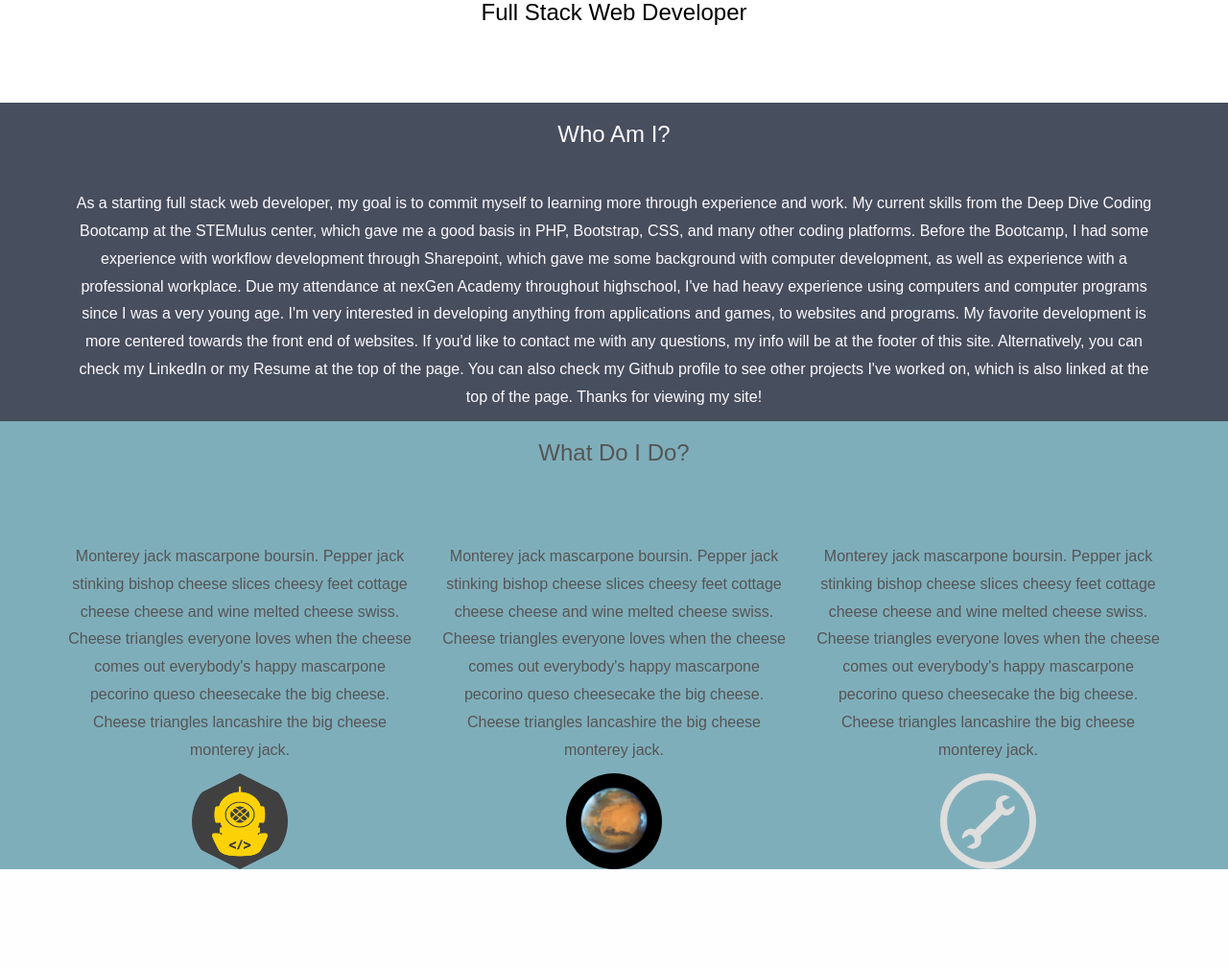
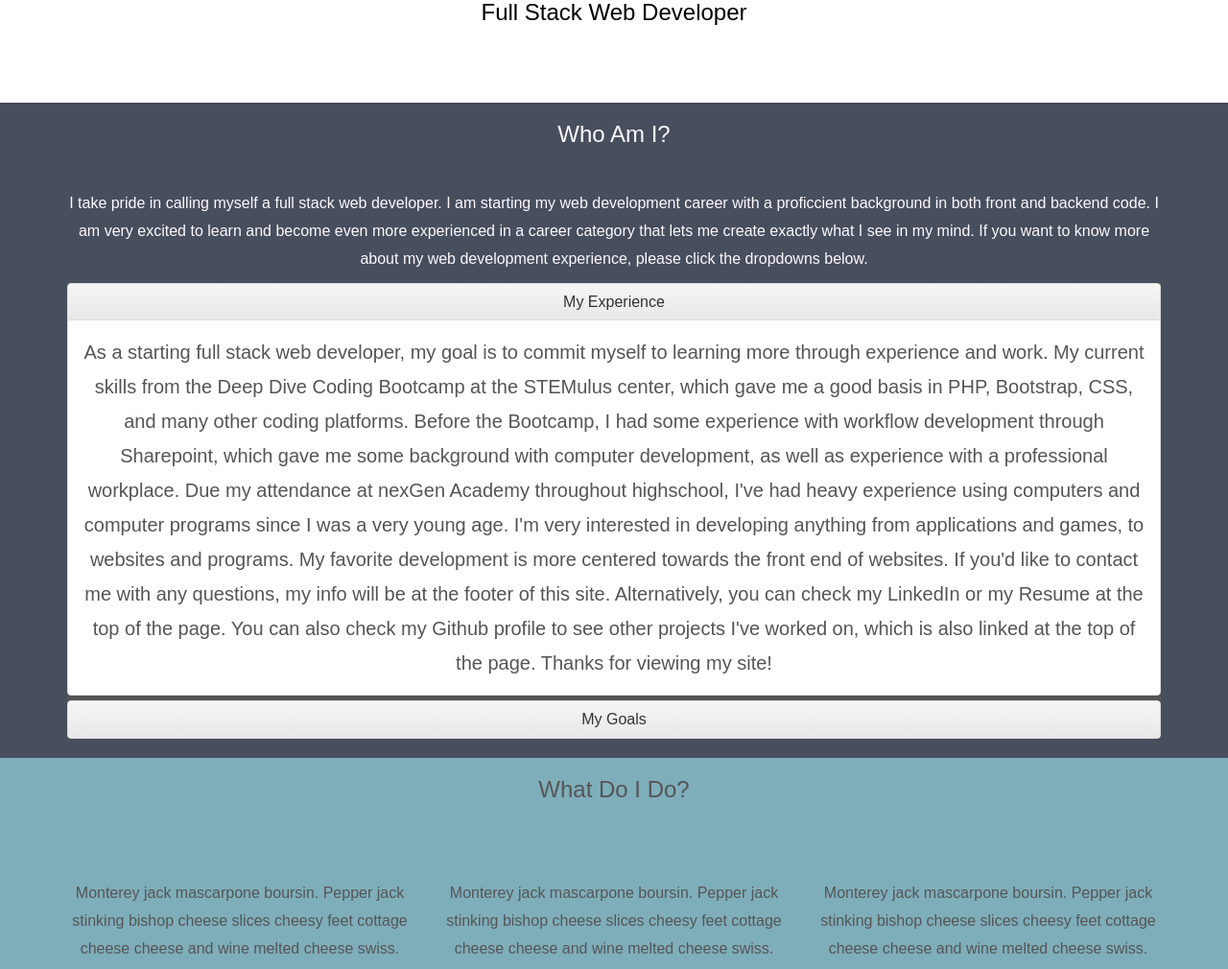
Before and after one commit to jordanv215/moparvinson-jordanpwp, a PHP site: page / in a window 1280 px wide. Shown: the part 461-1471 px from the top of the page at 96% size. Before the commit the page ends 1367 px from the top, so only its background shows below. Run offline with PHP 8.4, Linux system fonts and the light colour scheme; some libraries are stand-ins or nearby versions.

Commit message:
Added dropdown to get rid of wall of text.

```diff
--- a/public_html/css/style.css
+++ b/public_html/css/style.css
@@ -1,5 +1,11 @@
 body {
 	font-family: 'Josefin Sans', sans-serif;
+}
+
+
+.panel-group {
+	background-color: #555555;
+	color: #555555;
 }
 
 /***
--- a/public_html/index.php
+++ b/public_html/index.php
@@ -133,8 +133,20 @@
 			<div class="container">
 
 			<h3 class="margin">Who Am I?</h3>
-
-			<p>As a starting full stack web developer, my goal is to commit myself to learning more through experience and
+			<p>I take pride in calling myself a full stack web developer. I am starting my web development career with a proficcient background in both front and backend code. I am very excited to learn and become even more experienced in a career category that lets me create exactly what I see in my mind. If you want to know more about my web development experience, please click the dropdowns below.
+			</p>
+				<div class="panel-group" id="accordion" role="tablist" aria-multiselectable="true">
+					<div class="panel panel-default">
+						<div class="panel-heading" role="tab" id="headingOne">
+							<h4 class="panel-title">
+								<a role="button" data-toggle="collapse" data-parent="#accordion" href="#collapseOne" aria-expanded="true" aria-controls="collapseOne">
+									My Experience
+								</a>
+							</h4>
+						</div>
+						<div id="collapseOne" class="panel-collapse collapse in" role="tabpanel" aria-labelledby="headingOne">
+							<div class="panel-body">
+								As a starting full stack web developer, my goal is to commit myself to learning more through experience and
 								work. My current skills from the Deep Dive Coding Bootcamp at the STEMulus center, which gave me a good
 								basis in PHP, Bootstrap, CSS, and many other coding platforms. Before the Bootcamp, I had some experience
 								with workflow development through Sharepoint, which gave me some background with computer development, as
@@ -145,7 +157,33 @@
 								questions, my info will be at the footer of this site. Alternatively, you can check my LinkedIn or my Resume
 								at the top of the page. You can also check my Github profile to see other projects I've worked on, which is
 								also linked at the top of the page. Thanks for viewing my site!
-			</p>
+							</div>
+						</div>
+					</div>
+					<div class="panel panel-default">
+						<div class="panel-heading" role="tab" id="headingTwo">
+							<h4 class="panel-title">
+								<a class="collapsed" role="button" data-toggle="collapse" data-parent="#accordion" href="#collapseTwo" aria-expanded="false" aria-controls="collapseTwo">
+									My Goals
+								</a>
+							</h4>
+						</div>
+						<div id="collapseTwo" class="panel-collapse collapse" role="tabpanel" aria-labelledby="headingTwo">
+							<div class="panel-body">
+								As a starting full stack web developer, my goal is to commit myself to learning more through experience and
+								work. My current skills from the Deep Dive Coding Bootcamp at the STEMulus center, which gave me a good
+								basis in PHP, Bootstrap, CSS, and many other coding platforms. Before the Bootcamp, I had some experience
+								with workflow development through Sharepoint, which gave me some background with computer development, as
+								well as experience with a professional workplace. Due my attendance at nexGen Academy throughout highschool,
+								I've had heavy experience using computers and computer programs since I was a very young age. I'm very
+								interested in developing anything from applications and games, to websites and programs. My favorite
+								development is more centered towards the front end of websites. If you'd like to contact me with any
+								questions, my info will be at the footer of this site. Alternatively, you can check my LinkedIn or my Resume
+								at the top of the page. You can also check my Github profile to see other projects I've worked on, which is
+								also linked at the top of the page. Thanks for viewing my site!
+							</div>
+						</div>
+					</div>
 			</div>
 		</div>
 		<!-- container 3 -->
```
Lines whose indentation alone changed are shown as unchanged.
